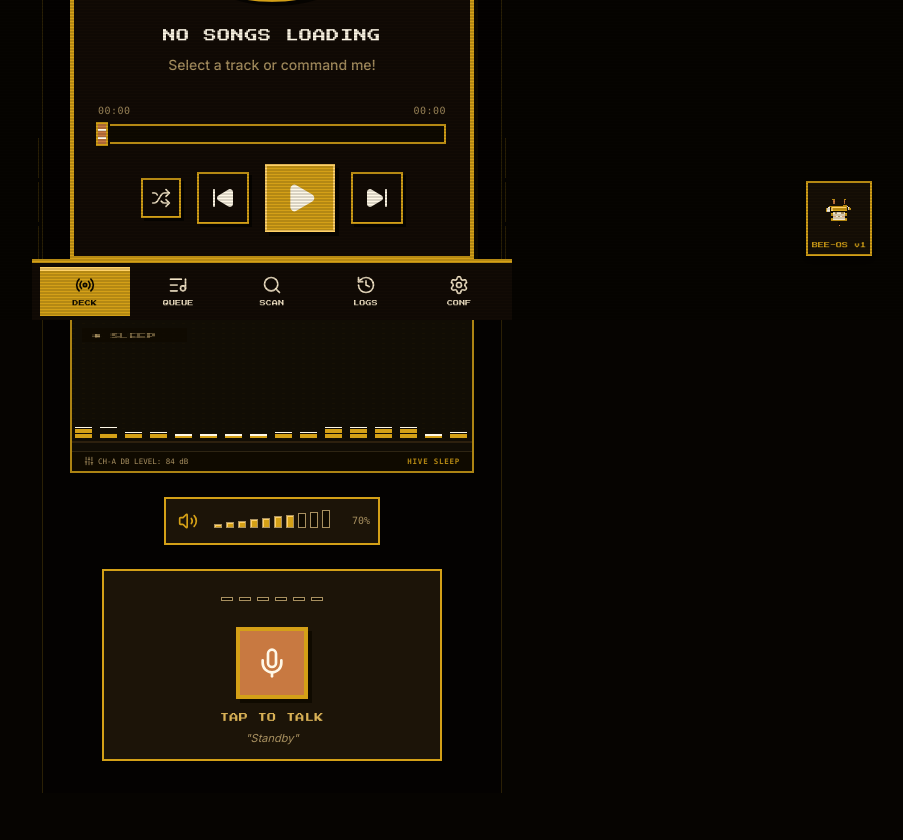
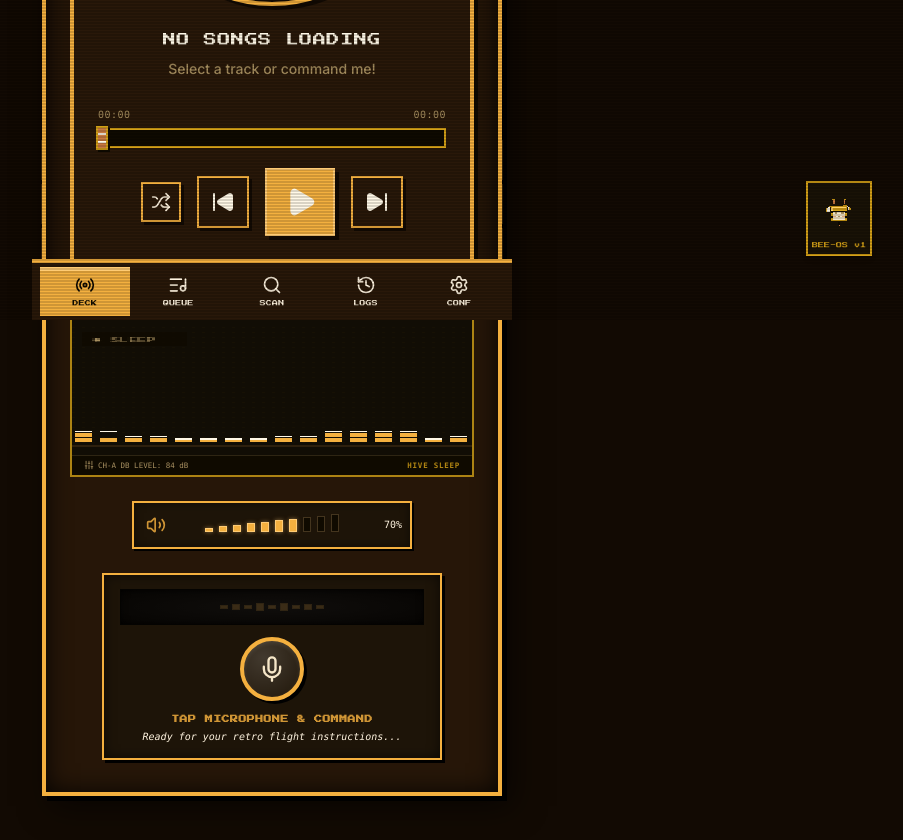
Before and after one commit to leadvena/Bumblebee-fm, a React (Vite) app: page / in a window 1280 px wide. Shown: the part 480-1320 px from the top of the page, without its empty margins (368-1271 px from the left). Built offline with nearby package versions, Linux system fonts and the light colour scheme.

Commit message:
refactor: enhance UI themes and speech recognition
- Update gold and midnight theme color palettes
- Inject dynamic theme styles into UI components
- Refactor VolumeSlider and VoiceButton layouts
- Improve speech recognition stop logic and stability

```diff
--- a/src/App.tsx
+++ b/src/App.tsx
@@ -18,61 +18,61 @@ import Settings from './components/Settings';
 import { Radio, ListMusic, Search, History, Settings as SettingsIcon, Download, Disc, Mic } from 'lucide-react';
 
 const themes = {
-  gold: {
-    bg: 'bg-[#060401]',
-    surface: 'bg-[#120B05]',
-    border: 'border-[#D4A017]',
-    accentColor: '#D4A017',
-    textColor: '#F5E6C8',
-    text: 'text-[#F5E6C8]',
-    muted: 'text-[#A89060]',
-    glow: '#FFD166',
-    borderClass: 'border-[#D4A017]',
-    borderBg: 'border-[#060401]',
-    bgColor: '#060401',
-    surfaceColor: '#120B05'
+  gold: { // Wood & Honey (70s Walnut High Fidelity)
+    bg: 'bg-[#120A03]',
+    surface: 'bg-[#291809]',
+    border: 'border-[#F4B03F]',
+    accentColor: '#F4B03F',
+    textColor: '#FFF4E0',
+    text: 'text-[#FFF4E0]',
+    muted: 'text-[#B58A55]',
+    glow: '#FFCB74',
+    borderClass: 'border-[#F4B03F]',
+    borderBg: 'border-[#120A03]',
+    bgColor: '#120A03',
+    surfaceColor: '#291809'
   },
-  midnight: {
-    bg: 'bg-[#03040A]',
-    surface: 'bg-[#090C1A]',
-    border: 'border-[#3B82F6]',
-    accentColor: '#3B82F6',
-    textColor: '#BAC7F5',
-    text: 'text-[#BAC7F5]',
-    muted: 'text-[#63709F]',
-    glow: '#60A5FA',
-    borderClass: 'border-[#3B82F6]',
-    borderBg: 'border-[#03040A]',
-    bgColor: '#03040A',
-    surfaceColor: '#090C1A'
+  midnight: { // Cosmic Vinyl (Plum Indigo Groove)
+    bg: 'bg-[#070310]',
+    surface: 'bg-[#190C29]',
+    border: 'border-[#00E5D7]',
+    accentColor: '#00E5D7',
+    textColor: '#EADDF8',
+    text: 'text-[#EADDF8]',
+    muted: 'text-[#7B538E]',
+    glow: '#6CF2EA',
+    borderClass: 'border-[#00E5D7]',
+    borderBg: 'border-[#070310]',
+    bgColor: '#070310',
+    surfaceColor: '#190C29'
   },
-  forest: {
-    bg: 'bg-[#010602]',
-    surface: 'bg-[#061208]',
-    border: 'border-[#22C55E]',
-    accentColor: '#22C55E',
-    textColor: '#A7E8B4',
-    text: 'text-[#A7E8B4]',
-    muted: 'text-[#5D8D67]',
-    glow: '#4ADE80',
-    borderClass: 'border-[#22C55E]',
-    borderBg: 'border-[#010602]',
-    bgColor: '#010602',
-    surfaceColor: '#061208'
+  forest: { // Avocado Velvet (Lounge Olive)
+    bg: 'bg-[#0A100B]',
+    surface: 'bg-[#18261A]',
+    border: 'border-[#AACC4E]',
+    accentColor: '#AACC4E',
+    textColor: '#E6ECE7',
+    text: 'text-[#E6ECE7]',
+    muted: 'text-[#6C8466]',
+    glow: '#C0EB6A',
+    borderClass: 'border-[#AACC4E]',
+    borderBg: 'border-[#0A100B]',
+    bgColor: '#0A100B',
+    surfaceColor: '#18261A'
   },
-  rose: {
-    bg: 'bg-[#080204]',
-    surface: 'bg-[#140509]',
-    border: 'border-[#EC4899]',
-    accentColor: '#EC4899',
-    textColor: '#FBCFE8',
-    text: 'text-[#FBCFE8]',
-    muted: 'text-[#9D6073]',
-    glow: '#F472B6',
-    borderClass: 'border-[#EC4899]',
-    borderBg: 'border-[#080204]',
-    bgColor: '#080204',
-    surfaceColor: '#140509'
+  rose: { // Terracotta Sunset (Solar Hearth)
+    bg: 'bg-[#190602]',
+    surface: 'bg-[#381106]',
+    border: 'border-[#FF5625]',
+    accentColor: '#FF5625',
+    textColor: '#FCEBE6',
+    text: 'text-[#FCEBE6]',
+    muted: 'text-[#A25D4A]',
+    glow: '#FF8A65',
+    borderClass: 'border-[#FF5625]',
+    borderBg: 'border-[#190602]',
+    bgColor: '#190602',
+    surfaceColor: '#381106'
   }
 };
 
@@ -361,8 +361,12 @@ export default function App() {
 
       {/* CENTRAL CORE VIEW-SCREEN FRAME */}
       <div
-        className="flex-1 w-full max-w-[460px] mx-auto px-4 z-10 mb-8 relative bg-black/40 p-4 border-l border-r"
-        style={{ borderColor: `${themeStyle.accentColor}30` }}
+        className="flex-1 w-full max-w-[460px] mx-auto px-4 z-10 mb-8 relative p-4 border-4"
+        style={{
+          borderColor: themeStyle.accentColor,
+          backgroundColor: `${themeStyle.surfaceColor}F2`, // Slightly translucent surface color
+          boxShadow: `inset 0 0 24px rgba(0,0,0,0.85), 5px 5px 0px #000, 10px 10px 30px rgba(0,0,0,0.6)`
+        }}
         id="chassis-cabinet-body"
       >
         {/* Physical ventilation speaker grates on details sides */}
--- a/src/components/NowPlaying.tsx
+++ b/src/components/NowPlaying.tsx
@@ -128,6 +128,7 @@ export default function NowPlaying({
           onChange={onVolumeChange}
           isMuted={isMuted}
           onToggleMute={onToggleMute}
+          themeStyle={themeStyle}
         />
       </div>
 
@@ -137,6 +138,7 @@ export default function NowPlaying({
           isListening={isListening}
           onToggleListening={onToggleListening}
           statusText={statusText}
+          themeStyle={themeStyle}
         />
 
         {/* iOS Touch device tooltip fallback */}
--- a/src/components/VoiceButton.tsx
+++ b/src/components/VoiceButton.tsx
@@ -1,88 +1,124 @@
 import React from 'react';
-import { Mic, MicOff } from 'lucide-react';
+import { Mic } from 'lucide-react';
 import { motion } from 'motion/react';
 
 interface VoiceButtonProps {
   isListening: boolean;
   onToggleListening: () => void;
   statusText: string;
+  themeStyle: any;
 }
 
 export default function VoiceButton({
   isListening,
   onToggleListening,
-  statusText
+  statusText,
+  themeStyle
 }: VoiceButtonProps) {
   // Waveform bars
-  const bars = Array.from({ length: 6 });
+  const bars = Array.from({ length: 9 });
+  const activeBg = isListening ? themeStyle.surface : 'bg-[#1C1408]/90';
 
   return (
-    <div className="flex flex-col items-center gap-3 py-3 w-full max-w-[340px] bg-[#1C1408] border-2 border-[#D4A017] p-4 relative">
-      {/* Visual Feedback Golden Waveform */}
-      <div className="flex items-center justify-center gap-1.5 h-[32px] w-full">
+    <div
+      className={`flex flex-col items-center gap-3 py-3.5 w-full max-w-[340px] ${activeBg} border-2 ${themeStyle.border} p-4 relative`}
+      style={{
+        boxShadow: 'inset 0 0 12px rgba(0,0,0,0.6), 3px 3px 0px #000'
+      }}
+    >
+      {/* 70s Backlit Glowing Waveform Screen (Radio Indicator look) */}
+      <div
+        className="flex items-center justify-center gap-1 h-[36px] w-full px-4 border border-black/30 bg-black/80 relative"
+        style={{
+          boxShadow: 'inset 0 0 6px rgba(0,0,0,0.9)'
+        }}
+      >
+        <div
+          className="absolute inset-0 opacity-[0.04] pointer-events-none"
+          style={{
+            backgroundImage: 'radial-gradient(ellipse at center, #FFF 0%, transparent 100%)',
+          }}
+        />
+
         {isListening ? (
           bars.map((_, i) => (
             <motion.div
               key={i}
-              className="w-3 bg-[#FFD166] border border-[#0F0A00]"
+              className="w-2 rounded-none border border-black/40"
               animate={{
-                height: [8, 28, 6, 22, 12, 8][(i + Math.floor(Math.random() * 4)) % 6],
-                backgroundColor: ['#D4A017', '#FFD166', '#C87941'][i % 3]
+                height: [6, 26, 4, 20, 10, 6][(i + Math.floor(Math.random() * 5)) % 6],
+                backgroundColor: [themeStyle.accentColor, themeStyle.glow, '#EF4444'][i % 3]
               }}
               transition={{
-                duration: 0.4 + i * 0.08,
+                duration: 0.35 + i * 0.05,
                 repeat: Infinity,
                 repeatType: "reverse",
                 ease: "easeInOut"
               }}
               style={{
-                boxShadow: 'inset 1px 1px 0px #FFF8E7'
+                boxShadow: `0 0 6px ${themeStyle.glow}80`
               }}
             />
           ))
         ) : (
           /* Idle Waveform */
-          <div className="flex items-center gap-1.5 h-[32px]">
-            {bars.map((_, i) => (
-              <div
-                key={i}
-                className="w-3 bg-[#0F0A00] border border-[#A89060] transition-all duration-300"
-                style={{ height: '4px' }}
-              />
-            ))}
+          <div className="flex items-center gap-1 h-[26px]">
+            {bars.map((_, i) => {
+              const staticHt = [4, 6, 4, 8, 4, 8, 4, 6, 4][i];
+              return (
+                <div
+                  key={i}
+                  className="w-2 border border-black/20 transition-all duration-300"
+                  style={{
+                    height: `${staticHt}px`,
+                    backgroundColor: `${themeStyle.accentColor}30`
+                  }}
+                />
+              );
+            })}
           </div>
         )}
       </div>
 
-      {/* Mic/Voice Push Button */}
+      {/* Mic/Voice Push Button - Looks like a premium physical spring-loaded retro switch */}
       <button
         onClick={onToggleListening}
-        className={`relative p-4 border-4 border-[#D4A017] cursor-pointer active:translate-y-[2px] transition-all ${
+        className={`relative p-3.5 rounded-full border-4 cursor-pointer active:translate-y-[2px] active:scale-95 transition-all ${
           isListening
-            ? 'bg-[#D4A017] text-[#0F0A00] animate-pulse-glow'
-            : 'bg-[#C87941] text-[#FFF8E7] hover:bg-[#D4A017] hover:text-[#0F0A00]'
+            ? 'bg-red-600 text-white border-red-500 animate-pulse-glow'
+            : 'bg-[#21170A] border-[#D4A017] hover:border-white text-[#F5E6C8]'
         }`}
         style={{
-          boxShadow: '4px 4px 0px #0F0A00',
+          borderColor: isListening ? '#EF4444' : themeStyle.accentColor,
+          backgroundImage: 'radial-gradient(120% 120% at 35% 30%, rgba(255,255,255,0.15) 0%, transparent 80%)',
+          boxShadow: isListening
+            ? `0 0 16px rgba(239, 68, 68, 0.45), 3px 3px 0px #000`
+            : 'inset 0 2px 4px rgba(255,255,255,0.1), 3px 3px 0px #000',
         }}
         id="btn-voice-talk-trigger"
         title="Buzz Command Antenna"
       >
-        <Mic className="w-8 h-8" />
+        <Mic className="w-7 h-7" />
 
         {/* Glow bead */}
         {isListening && (
-          <span className="absolute top-1 right-1 w-2.5 h-2.5 bg-[#FFF8E7] border border-[#0F0A00]" />
+          <span className="absolute top-1 right-1 w-2.5 h-2.5 rounded-full bg-white border border-red-600 animate-ping" />
         )}
       </button>
 
       {/* Subtext info */}
-      <div className="text-center">
-        <p className="text-[9px] font-press-start text-[#FFD166] uppercase tracking-wider animate-pulse">
-          {isListening ? 'BUMBLEBEE LISTENING...' : 'TAP TO TALK'}
+      <div className="text-center w-full">
+        <p
+          className="text-[8px] font-press-start uppercase tracking-wider animate-pulse font-bold"
+          style={{ color: isListening ? '#EF4444' : themeStyle.accentColor }}
+        >
+          {isListening ? 'BUMBLEBEE COMM CAPTURE' : 'TAP MICROPHONE & COMMAND'}
         </p>
-        <p className="text-[11px] font-sans text-[#A89060] mt-1.5 line-clamp-1 italic px-2">
-          "{statusText}"
+        <p
+          className="text-[10px] font-mono mt-1 w-full text-center truncate italic font-medium px-2"
+          style={{ color: themeStyle.textColor }}
+        >
+          {statusText === 'Standby' ? 'Ready for your retro flight instructions...' : statusText}
         </p>
       </div>
     </div>
--- a/src/components/VolumeSlider.tsx
+++ b/src/components/VolumeSlider.tsx
@@ -6,36 +6,48 @@ interface VolumeSliderProps {
   onChange: (newVolume: number) => void;
   isMuted: boolean;
   onToggleMute: () => void;
+  themeStyle: any;
 }
 
 export default function VolumeSlider({
   volume,
   onChange,
   isMuted,
-  onToggleMute
+  onToggleMute,
+  themeStyle
 }: VolumeSliderProps) {
   // Translate volume into a step-by-step pixel grid
   const bars = Array.from({ length: 10 });
   const currentStep = Math.floor(volume / 10);
+  const accentColor = themeStyle?.accentColor || '#D4A017';
+  const glowColor = themeStyle?.glow || '#FFD166';
 
   return (
-    <div className="flex items-center gap-3 p-2 bg-[#1C1408] border-2 border-[#D4A017] max-w-[280px]">
+    <div
+      className={`flex items-center gap-3 p-2 bg-[#1C1408]/90 border-2 ${themeStyle.border} max-w-[280px] w-full`}
+      style={{
+        boxShadow: 'inset 0 0 8px rgba(0,0,0,0.5), 2px 2px 0px #000'
+      }}
+    >
       {/* Icon Button */}
       <button
         onClick={onToggleMute}
-        className="p-1 hover:bg-[#C87941] text-[#D4A017] hover:text-[#FFF8E7] active:translate-y-[1px] transition-colors cursor-pointer"
-        style={{ imageRendering: 'pixelated' }}
+        className="p-1 hover:bg-black/30 transition-colors cursor-pointer"
+        style={{
+          color: accentColor,
+          imageRendering: 'pixelated'
+        }}
         id="btn-volume-mute-toggle"
       >
         {isMuted || volume === 0 ? (
           <VolumeX className="w-5 h-5" />
         ) : (
-          <Volume2 className="w-5 h-5" />
+          <Volume2 className="w-5 h-5 animate-pulse" />
         )}
       </button>
 
       {/* Retro Volume Meter Bars */}
-      <div className="flex items-end gap-1 h-[14px]">
+      <div className="flex items-end gap-1.5 h-[14px] flex-1 justify-center">
         {bars.map((_, index) => {
           const isActive = !isMuted && index < currentStep;
           return (
@@ -45,15 +57,18 @@ export default function VolumeSlider({
               className="group relative cursor-pointer"
             >
               <div
-                className="w-[8px] transition-all duration-100"
+                className="w-[8px] transition-all duration-100 border"
                 style={{
                   height: `${4 + index * 1.5}px`,
-                  backgroundColor: isActive ? '#D4A017' : '#0F0A00',
-                  border: '1px solid #A89060',
-                  boxShadow: isActive ? 'inset 1px 1px 0px #FFD166' : 'none'
+                  backgroundColor: isActive ? accentColor : '#0F0A00',
+                  borderColor: isActive ? glowColor : '#44351E',
+                  boxShadow: isActive ? `0px 0px 4px ${glowColor}80` : 'none'
                 }}
               />
-              <span className="absolute bottom-6 left-1/2 -translate-x-1/2 bg-[#0F0A00] text-[#FFF8E7] text-[8px] font-press-start py-0.5 px-1 border border-[#D4A017] rounded-none opacity-0 group-hover:opacity-100 transition-opacity pointer-events-none whitespace-nowrap">
+              <span
+                className="absolute bottom-6 left-1/2 -translate-x-1/2 bg-black text-[#FFF8E7] text-[8px] font-press-start py-0.5 px-1 border rounded-none opacity-0 group-hover:opacity-100 transition-opacity pointer-events-none whitespace-nowrap z-50 shadow-md"
+                style={{ borderColor: accentColor }}
+              >
                 {(index + 1) * 10}%
               </span>
             </div>
@@ -61,7 +76,7 @@ export default function VolumeSlider({
         })}
       </div>
 
-      <span className="text-[10px] font-mono text-[#A89060] min-w-[28px] text-right">
+      <span className="text-[10px] font-mono min-w-[28px] text-right" style={{ color: themeStyle.textColor }}>
         {isMuted ? 'MUTE' : `${volume}%`}
       </span>
     </div>
--- a/src/hooks/useVoice.ts
+++ b/src/hooks/useVoice.ts
@@ -28,6 +28,9 @@ if (typeof window !== 'undefined') {
     }
   };
 }
+
+// Global set to prevent garbage-collection of active SpeechSynthesisUtterances in Chromium browsers
+const activeUtterances = new Set<SpeechSynthesisUtterance>();
 
 interface UseVoiceOptions {
   onTranscriptReady: (transcript: string) => void;
@@ -198,28 +201,21 @@ export default function useVoice({ onTranscriptReady, voiceEnabled }: UseVoiceOp
       window.__bumblebeeSpeechCore.isVoiceListening = false;
     }
 
-    const text = latestTranscriptRef.current;
-
     if (recognitionRef.current) {
       try {
-        // Disengage the listeners so the native async onend doesn't trigger double submissions
-        recognitionRef.current.onresult = null;
-        recognitionRef.current.onend = null;
-        recognitionRef.current.onerror = null;
-        recognitionRef.current.abort();
+        console.log("Bumblebee: Gentle stop requested. Finalizing spoken buffer capture...");
+        recognitionRef.current.stop(); // Stops mic recording instantly, lets the browser compile the final words of transcription, and triggers onresult / onend beautifully
       } catch (e) {
-        console.warn("Err disengaging event listeners on abort:", e);
+        console.warn("Speech Recognition failed to gently stop, forcing abort instead:", e);
+        try {
+          recognitionRef.current.onresult = null;
+          recognitionRef.current.onend = null;
+          recognitionRef.current.onerror = null;
+          recognitionRef.current.abort();
+        } catch (err) {}
+        recognitionRef.current = null;
+        setStatusText('Standby');
       }
-      recognitionRef.current = null;
-    }
-
-    // Handle instant firing with whatever transcription is currently in buffer
-    if (text.trim()) {
-      latestTranscriptRef.current = ''; // Prevent double-triggering
-      setStatusText(`"${text}"`);
-      onTranscriptReadyRef.current(text);
-    } else {
-      setStatusText('Standby');
     }
   }, []);
 
@@ -240,7 +236,9 @@ export default function useVoice({ onTranscriptReady, voiceEnabled }: UseVoiceOp
     }
 
     // Cancel any active utterance
-    window.speechSynthesis.cancel();
+    try {
+      window.speechSynthesis.cancel();
+    } catch (e) {}
 
     // Mark system speaking immediately in global core
     if (window.__bumblebeeSpeechCore) {
@@ -270,7 +268,13 @@ export default function useVoice({ onTranscriptReady, voiceEnabled }: UseVoiceOp
       }
     };
 
+    // Keep safe tracking of completion to release global speaking locks
+    let hasCompleted = false;
     const handleSpeakComplete = () => {
+      if (hasCompleted) return;
+      hasCompleted = true;
+      activeUtterances.delete(utterance);
+
       if (window.__bumblebeeSpeechCore) {
         window.__bumblebeeSpeechCore.isSpeaking = false;
       }
@@ -279,8 +283,19 @@ export default function useVoice({ onTranscriptReady, voiceEnabled }: UseVoiceOp
       }
     };
 
+    // Save item in our global memory to prevent garbage collection interrupts
+    activeUtterances.add(utterance);
+
     utterance.onend = handleSpeakComplete;
     utterance.onerror = handleSpeakComplete;
+
+    // Safety timeout: in some browsers style speech synthesis complete callbacks get lost
+    setTimeout(() => {
+      if (!hasCompleted) {
+        console.warn("Bumblebee: Speak complete safety callback timeout reached.");
+        handleSpeakComplete();
+      }
+    }, 8000);
 
     window.speechSynthesis.speak(utterance);
     setStatusText(`Bumblebee: "${text}"`);
```
